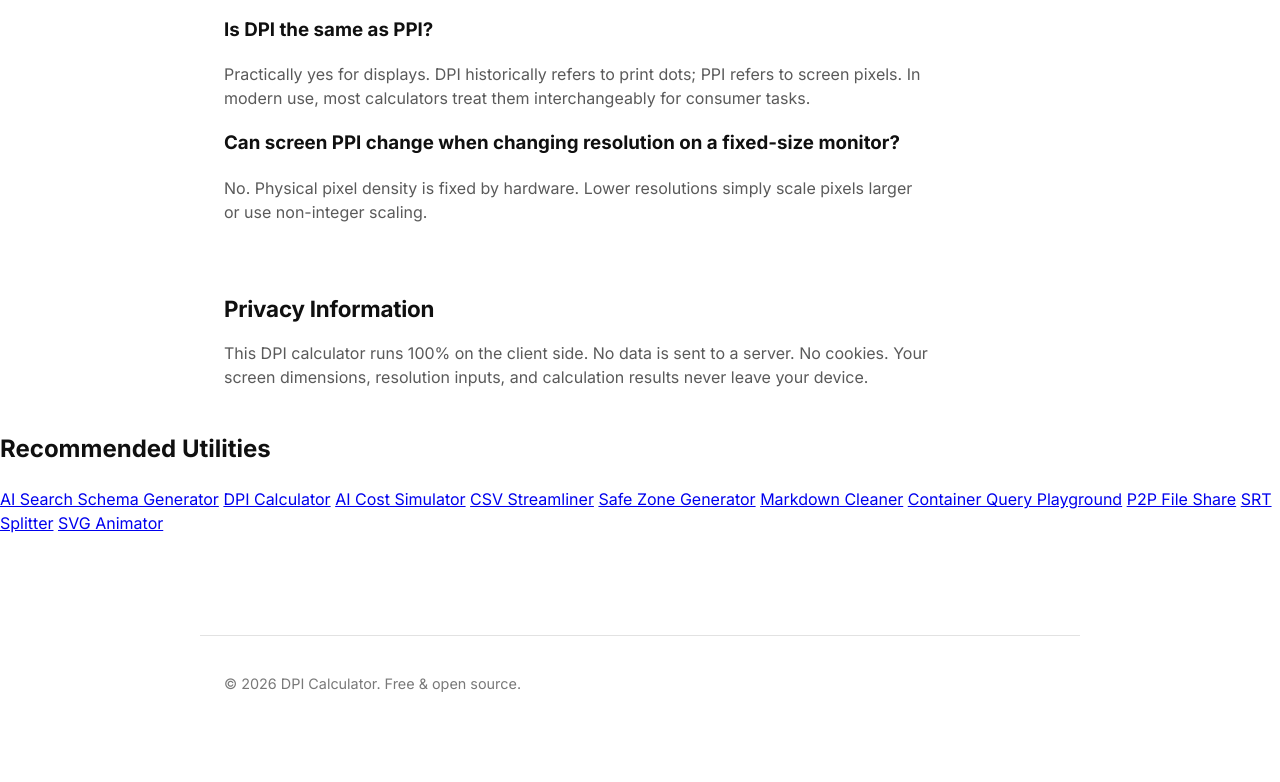
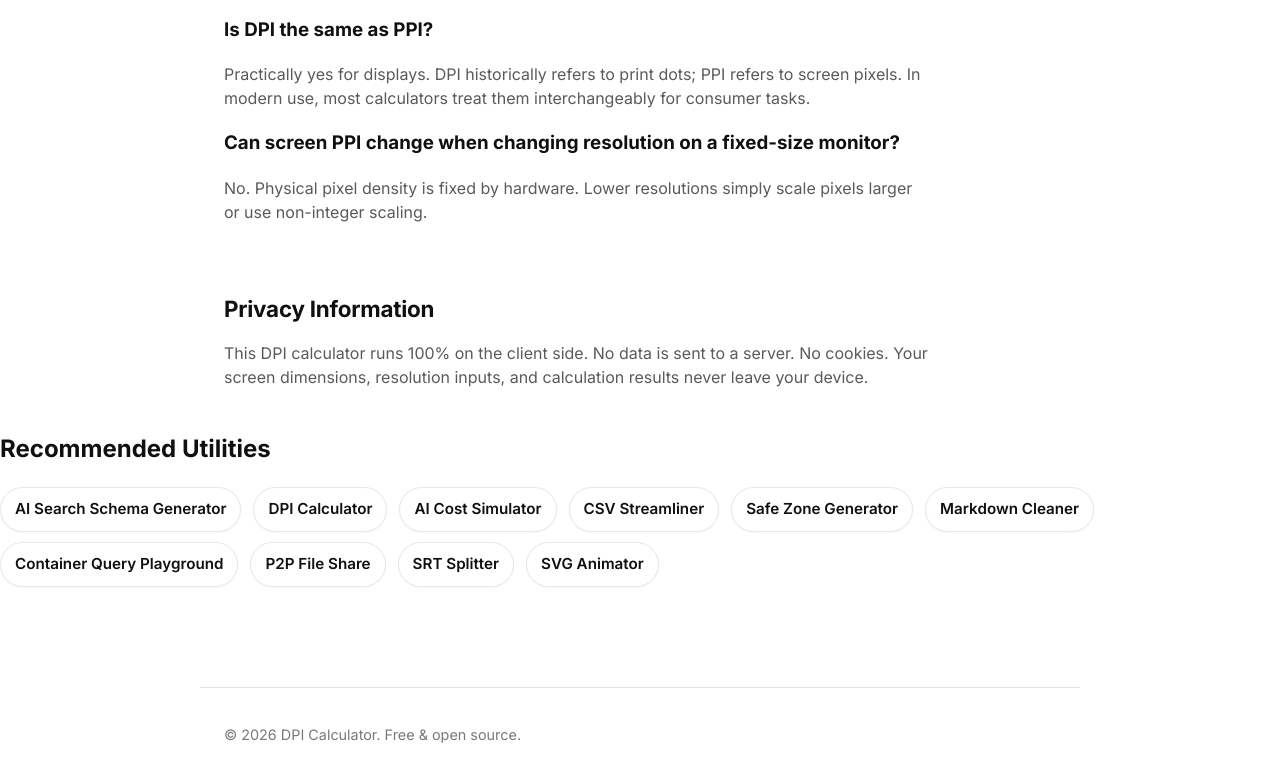
Before and after one commit to rmwallace777-debug/dpi-calculator, a website built with Vite: page index.html in a window 1280 px wide. Shown: the part 2155-2937 px from the top of the page. Before the commit the page ends 2886 px from the top, so only its background shows below. Built offline with nearby package versions, Linux system fonts and the light colour scheme.

Commit message:
style: convert Recommended Utilities links into pill buttons

```diff
--- a/index.html
+++ b/index.html
@@ -1,4 +1,3 @@
-
 <!DOCTYPE html>
 <html lang="en">
 <head>
@@ -127,7 +126,7 @@
         Higher DPI means more detail packed into the same physical space, resulting in sharper images and text.
       </p>
 
-      <h3>Using the DPI Calculator for Monitors & Laptops</h3>
+      <h3>Using the DPI Calculator for Monitors &amp; Laptops</h3>
       <p>
         Find your screen’s resolution in Windows (Display settings) or macOS (About This Mac &gt; Displays),
         then enter the pixel width, pixel height, and the marketed diagonal size (usually 13", 15", 24", 27", or 32").
--- a/src/style.css
+++ b/src/style.css
@@ -175,11 +175,7 @@ main { padding-block: 36px; }
 }
 .result-value .unit { font-size: 0.55em; color: var(--muted); }
 .result-meta { color: var(--muted); margin-top: 8px; }
-.detail {
-  color: var(--subtle);
-  font-size: 0.85rem;
-  margin-top: 10px;
-}
+.detail { color: var(--subtle); font-size: 0.85rem; margin-top: 10px; }
 
 .actions {
   display: flex;
@@ -254,3 +250,30 @@ main { padding-block: 36px; }
   .actions { flex-direction: column; }
   .btn { width: 100%; }
 }
+
+/* Recommended Utilities — pill buttons */
+.crosslink-grid {
+  display: flex;
+  flex-wrap: wrap;
+  gap: 10px 12px;
+}
+.crosslink {
+  display: inline-flex;
+  padding: 10px 14px;
+  background: #ffffff;
+  border: 1px solid var(--border, #e5e7eb);
+  border-radius: 999px;
+  color: var(--text, #111827);
+  box-shadow: 0 1px 2px rgba(0,0,0,0.04);
+  font-weight: 600;
+  font-size: 0.95rem;
+  text-decoration: none;
+  transition: transform 0.08s ease, border-color 0.15s ease, box-shadow 0.15s ease;
+}
+.crosslink:hover {
+  transform: translateY(-1px);
+  border-color: var(--accent, #2563eb);
+  box-shadow: 0 4px 12px rgba(0,0,0,0.08);
+  text-decoration: none;
+  color: var(--text, #111827);
+}
```
Also changed, not shown: dist/default/index.html.
